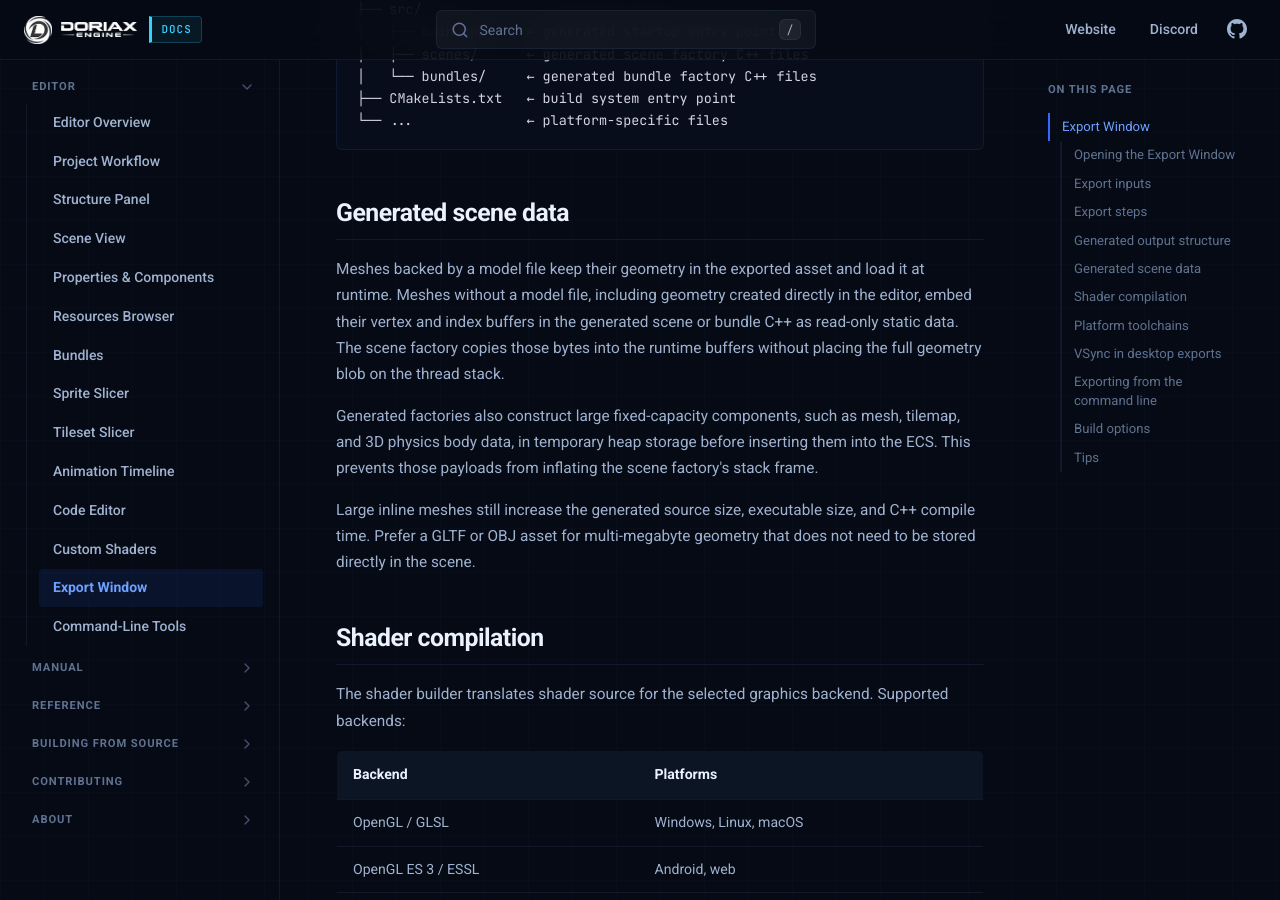
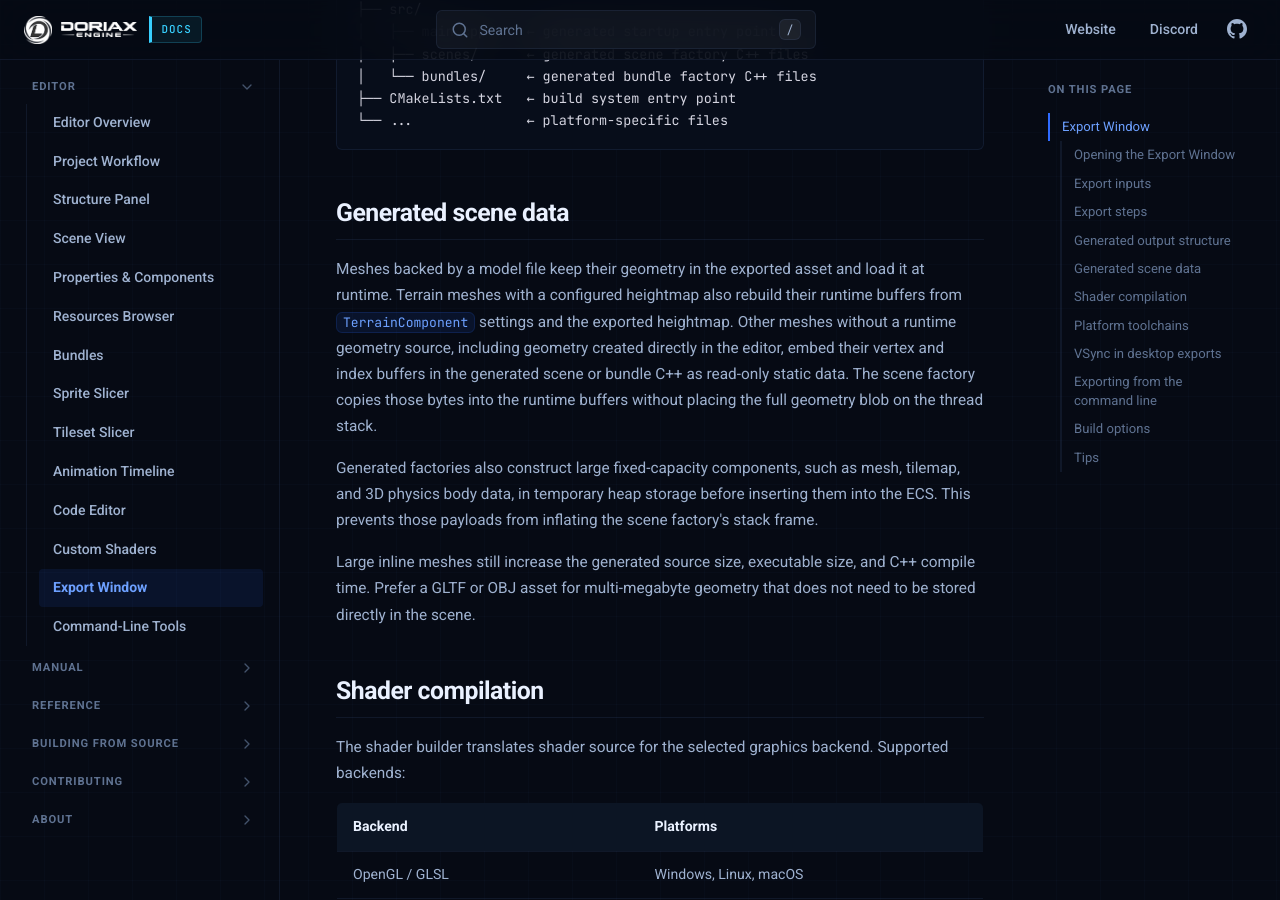
Before and after one commit to doriaxengine/doriax-docs, an MkDocs documentation site: the page built from docs/editor/export.md, in a window 1280 px wide and 900 px high, scrolled down 2254 px. Built offline with MkDocs 1.6.1, drawn with Linux system fonts in a browser that asks for light colours.

Commit message:
Updated export docs

```diff
--- a/docs/editor/export.md
+++ b/docs/editor/export.md
@@ -62,10 +62,12 @@ output/
 ## Generated scene data
 
 Meshes backed by a model file keep their geometry in the exported asset and load it at
-runtime. Meshes without a model file, including geometry created directly in the
-editor, embed their vertex and index buffers in the generated scene or bundle C++ as
-read-only static data. The scene factory copies those bytes into the runtime buffers
-without placing the full geometry blob on the thread stack.
+runtime. Terrain meshes with a configured heightmap also rebuild their runtime buffers
+from `TerrainComponent` settings and the exported heightmap. Other meshes without a
+runtime geometry source, including geometry created directly in the editor, embed their
+vertex and index buffers in the generated scene or bundle C++ as read-only static data.
+The scene factory copies those bytes into the runtime buffers without placing the full
+geometry blob on the thread stack.
 
 Generated factories also construct large fixed-capacity components, such as mesh,
 tilemap, and 3D physics body data, in temporary heap storage before inserting them into
```
